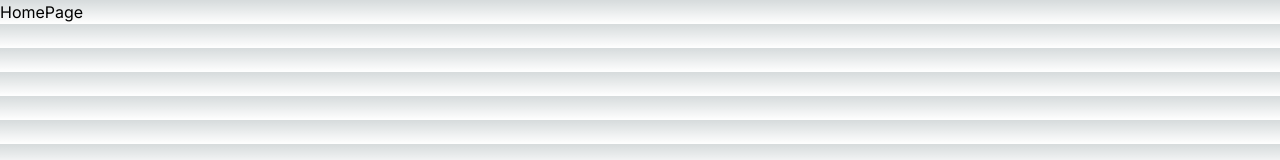
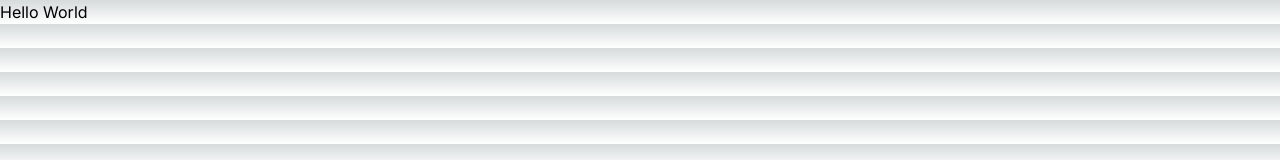
Before and after one commit to lakshayysaini/WatchCam, a Next.js app: page / in a window 1280 px wide. Shown: the top 160 px of the page. Built offline with nearby package versions, Linux system fonts and the light colour scheme.

Commit message:
udpated code with staging branch

```diff
--- a/app/page.tsx
+++ b/app/page.tsx
@@ -4,7 +4,7 @@ type Props = {}
 
 const HomePage = (props: Props) => {
   return (
-    <div>HomePage</div>
+    <div>Hello World</div>
   )
 }
 
```
Also changed, not shown: tailwind.config.ts (line endings or trailing spaces).
